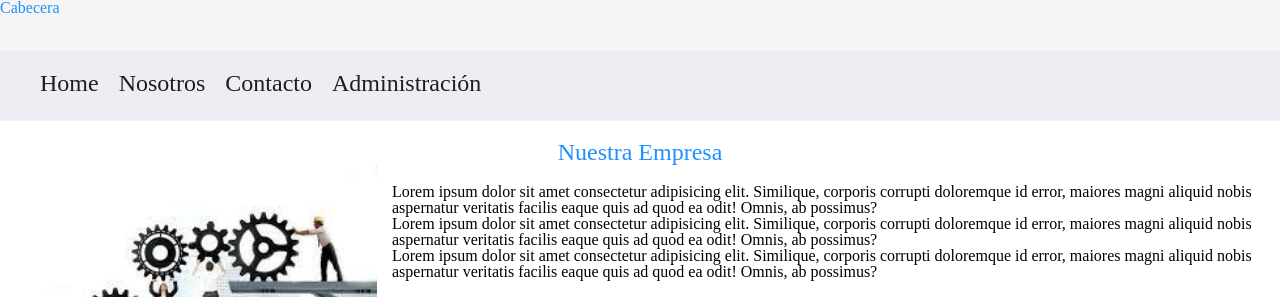
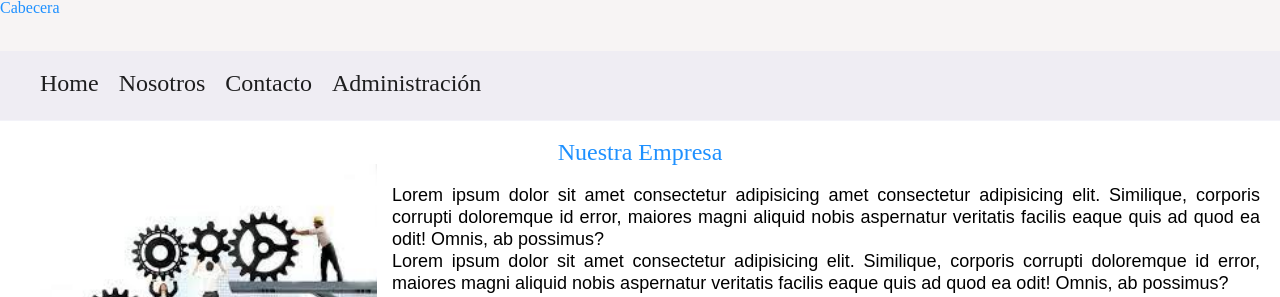
Before and after one commit to segundogaldames/miPrimerSitio, a PHP site: page /nosotros.php in a window 1280 px wide. Shown: the top 297 px of the page. Run offline with PHP 8.4, Linux system fonts and the light colour scheme.

Commit message:
Estilos para nosotros.php

```diff
--- a/css/estilos.css
+++ b/css/estilos.css
@@ -70,6 +70,12 @@ section h1{
     margin-top: 20px;
     margin-bottom: 20px;
 }
+.texto p{
+    line-height: 22px;
+    font-size: 18px;
+    text-align: justify;
+    font-family: Arial, Helvetica, sans-serif;
+}
 .video{
     position: relative;
 }
--- a/nosotros.php
+++ b/nosotros.php
@@ -28,7 +28,7 @@
         <!-- lado izquierdo de la pagina -->
         <article class="izquierdo">
             <div class="texto">
-                <p>Lorem ipsum dolor sit amet consectetur adipisicing elit. Similique, corporis corrupti doloremque id error, maiores magni aliquid nobis aspernatur veritatis facilis eaque quis ad quod ea odit! Omnis, ab possimus?</p>
+                <p>Lorem ipsum dolor sit amet consectetur adipisicing amet consectetur adipisicing elit. Similique, corporis corrupti doloremque id error, maiores magni aliquid nobis aspernatur veritatis facilis eaque quis ad quod ea odit! Omnis, ab possimus?</p>
                 <p>Lorem ipsum dolor sit amet consectetur adipisicing elit. Similique, corporis corrupti doloremque id error, maiores magni aliquid nobis aspernatur veritatis facilis eaque quis ad quod ea odit! Omnis, ab possimus?</p>
                 <p>Lorem ipsum dolor sit amet consectetur adipisicing elit. Similique, corporis corrupti doloremque id error, maiores magni aliquid nobis aspernatur veritatis facilis eaque quis ad quod ea odit! Omnis, ab possimus?</p>
             </div>
```
